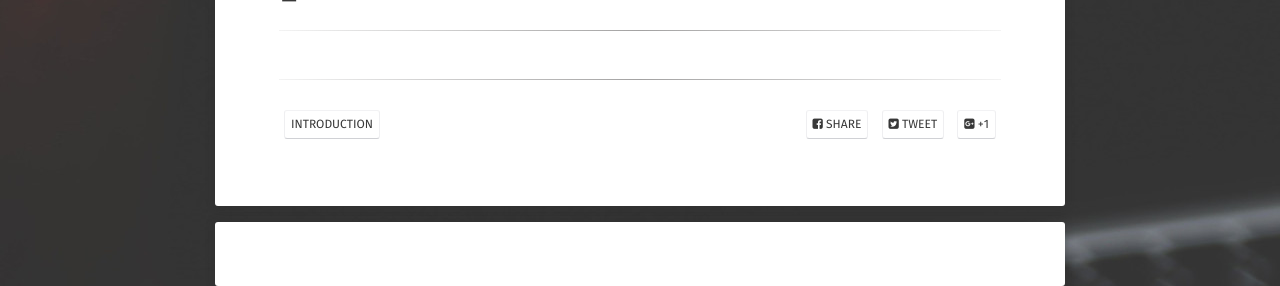
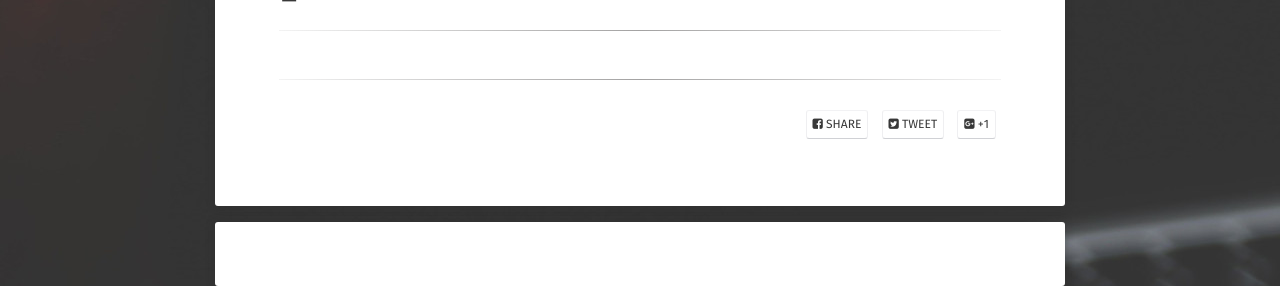
Before and after one commit to jjjuun888/jjjuun888.github.com, a Jekyll site: the page built from _posts/2022-10-04-my projects.md, in a window 1280 px wide. Shown: the part 1379-1665 px from the top of the page. Built offline with Jekyll 4.4.1, drawn with Linux system fonts in a browser that asks for light colours; some web fonts are replaced; comment, search, counter and statistics services are not loaded.

Commit message:
Update 2022-10-04-my projects.md

```diff
--- a/_posts/2022-10-04-my projects.md
+++ b/_posts/2022-10-04-my projects.md
@@ -5,7 +5,6 @@ date:   2022-10-04
 excerpt: "안녕"
 project: true
 tag:
-- introduction
 comments: true
 ---
 
```
